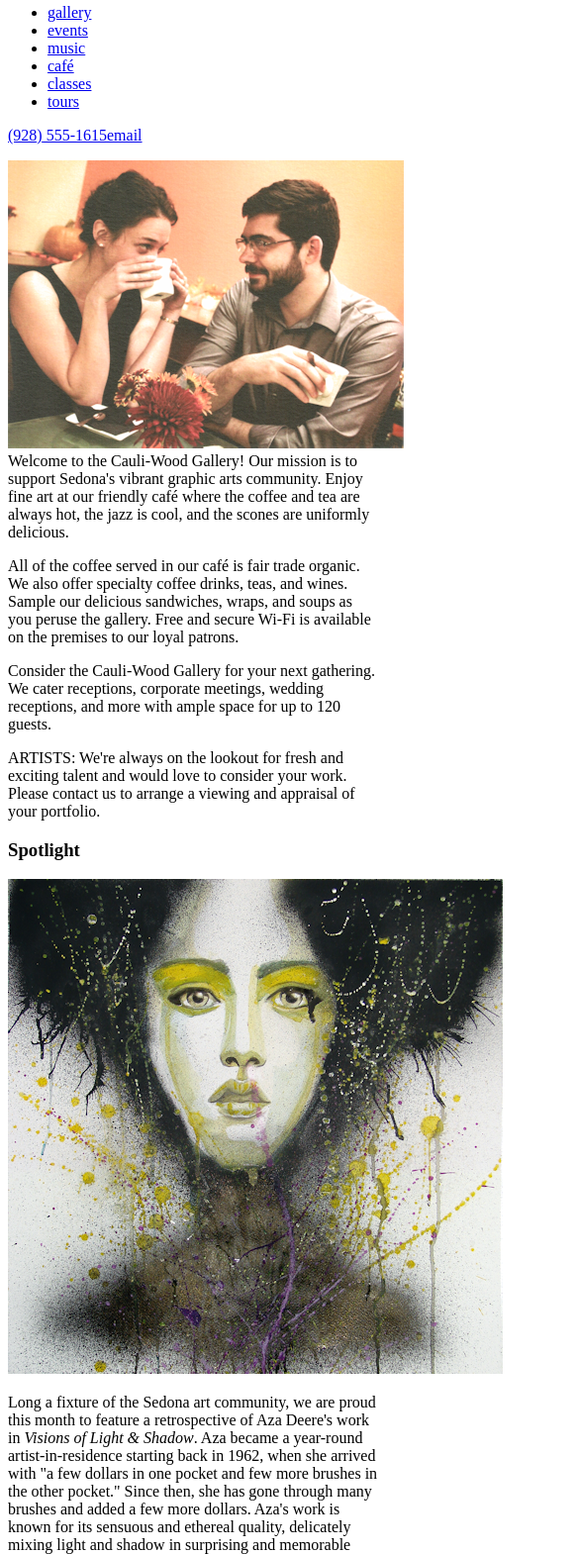
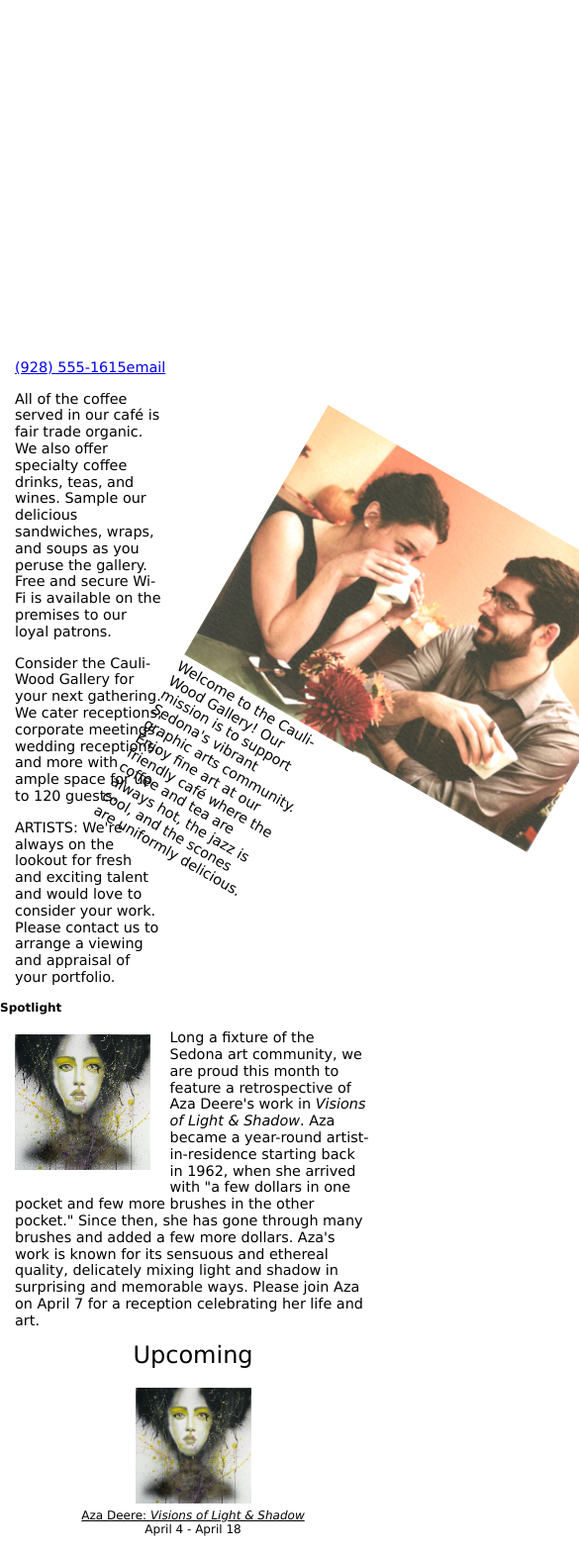
Before and after one commit to SloppyFlipFlop/Unit-3-Part-2---Coding-Assessment, a plain HTML site: page index.html in a window 390 px wide. Shown: the part 124-1694 px from the top of the page at 99% size, 585 px wide, since content can reach past the window. Drawn offline with Linux system fonts and the light colour scheme.

Commit message:
started working, half way there

```diff
--- a/index.html
+++ b/index.html
@@ -12,7 +12,7 @@
     <meta property = "og.description" content="Just a mighty T">
 
     <title>Unit 3 Part 2 - Coding Assessment</title>
-    <link rel='stylesheet' href='designs.css'>
+    <link rel='stylesheet' href='style.css'>
     <link rel='shortcut icon' href='images/MyCustomFavicon.png' type='image/x-icon'>
 </head>
 
@@ -30,19 +30,28 @@
             </ul>
         </nav>
     </header>
+
+
     <article>
-        <p id="links"> <a href="tel:+19285551615">(928) 555-1615</a><a href="mailto:sofiafonte@example.com/cw">email</a>
+        <p id="links"> <a href="tel:+19285551615">
+            (928) 555-1615</a><a href="mailto:sofiafonte@example.com/cw">email</a>
         </p>
-        <p> <img src="images/cw_image07.png" alt="" /> Welcome to the Cauli-Wood Gallery!
+
+        <p>
+            <img src="images/cw_image07.png" alt="" /> Welcome to the Cauli-Wood Gallery!
             Our mission is to support Sedona's vibrant graphic arts community.
             Enjoy fine art at our friendly caf&eacute; where the coffee and tea
             are always hot,
-            the jazz is cool, and the scones are uniformly delicious.</p>
+            the jazz is cool, and the scones are uniformly delicious.
+        </p>
+
         <p>All of the coffee served in our caf&eacute; is fair
             trade organic. We also offer specialty coffee drinks, teas, and
             wines. Sample our delicious sandwiches, wraps, and soups as you peruse
             the gallery. Free and secure Wi-Fi is available on the premises to our
-            loyal patrons.</p>
+            loyal patrons.
+        </p>
+
         <p>Consider the Cauli-Wood Gallery for your next gathering. We cater
             receptions, corporate meetings, wedding receptions, and more with
             ample space for up to 120 guests.</p>
--- a/style.css
+++ b/style.css
@@ -0,0 +1,228 @@
+
+/* =============================================
+Base styles used by All Screens DO NOT EDIT BELOW
+============================================= */
+
+
+:root {
+    --Html-background: (246, 177, 177)
+    --Shadow: (51, 51, 51)
+    --Nav-active: (220, 27, 27)
+    --Spotlight: (171, 171, 171)
+    --Text-background: (211, 211, 211)
+    --Text-color: (111, 111, 111)
+}
+
+article, aside, figcaption, figure,
+footer, header, main, nav, section {
+    display: block;
+}
+
+address, article, aside, blockquote, body, cite,
+div, dl, dt, dd, em, figcaption, figure, footer,
+h1, h2, h3, h4, h5, h6, header, html, img,
+li, main, nav, nav a, ol, p, section, span, ul {
+    margin: 0;
+    padding: 0;
+    border: 0;
+    font-size: 100%;
+    vertical-align: baseline;
+    background: transparent;
+    -webkit-box-sizing: border-box;
+    -moz-box-sizing: border-box;
+    box-sizing: border-box;
+}
+
+body {
+    line-height: 1.2em;
+}
+
+ul, ol {
+    list-style: none;
+}
+
+nav ul {
+    list-style: none;
+    list-style-image: none;
+}
+
+nav a {
+    text-decoration: none;
+}
+
+
+/* =============================================
+Base styles used by All Screens DO NOT EDIT ABOVE
+============================================= */
+
+/* HTML and Body Styles */
+
+@media (max-width: 480px) {
+    html {
+        background-color: var(--Html-background);
+        font-family: Verdana, Geneva, sans-serif;
+        font-size: 12px;
+    }
+
+    body {
+        background: white;
+        max-width: 1024px;
+        margin: auto;
+        box-shadow: var(--Shadow) 10px 10px 25px, var(--Shadow) -10px 10px 25px;
+    }
+
+    header body {
+        background: white;
+        width: 100%;
+    }
+
+    image #logoimage {
+        display: block;
+        width: 100%;
+        max-width: 600px;
+        margin: auto;
+    }
+
+    p {
+        font-size: 1.2rem;
+        line-height: 1.4rem;
+        margin: 15px;
+    }
+    .top ul li {
+        margin: 10px;
+    }
+
+    .top ul li a {
+        color: white;
+        display: block;
+        font-size: 1.2rem;
+        text-align: center;
+        padding-top: 5%;
+        padding-bottom: 5%;
+        padding-left: 0%;
+        padding-right: 0%;
+    }
+
+    .top ul li a:hover {
+        color: var(--Nav-active);
+        text-shadow: 0px 0px 2px black, 0px 0px 15px white;
+    }
+
+    article p:nth-child(2) {
+        float: right;
+        width: 45%;
+        margin-top: 0px;
+        margin-right: 0px;
+        margin-bottom: 120px;
+        margin-left: 50px;
+        transform : rotate(30deg) translateY(30px);
+        box-shadow: var(--Shadow) 10px -10px 30px;
+    }
+
+    section .spotlight {
+        background-color: var(--Spotlight);
+        padding-bottom: 15px;
+        overflow: auto;
+    }
+
+    section h1 .spotlight {
+        font-size: 2.5rem;
+        color: var(--Text-color);
+        box-shadow: white -2px 0px 1px, white -5px 0px 30px;
+        padding-top: 20px;
+        padding-right: 15px;
+        padding-bottom: 10px;
+        padding-left: 0px;
+        text-align: right;
+    }
+
+    .spotlight img {
+        width: 35%;
+        float: left;
+        display: block;
+        margin-top: 20px;
+        margin-right: 20px;
+        margin-bottom: 10px;
+        margin-left: 15px;
+    }
+
+    .spotlight p {
+        margin-bottom: none;
+    }
+
+    aside {
+        background-color: var(--Text-background);
+    }
+
+    aside a {
+        color: var(--Nav-Active);
+    }
+
+    aside h1 {
+        font-size: 2rem;
+        font-weight: normal;
+        justify-content: 0.4rem;
+        text-align: center;
+        margin-top: 20px;
+        margin-right: 0px;
+        margin-bottom: 25px;
+        margin-left: 0px;
+    }
+
+    aside img {
+        display: block;
+        width: 30%;
+        margin: auto;
+        margin-top: 5px;
+        margin-bottom: 5px;
+    }
+
+    dl {
+        text-align: center;
+    }
+
+    footer {
+        width: 100%;
+    }
+
+    dl dd {
+        margin-bottom: 20px;
+    }
+
+    nav #bottom {
+        background-color: var(--Nav-Active);
+        color: var(--Text-Color);
+        padding: 15px;
+        display: flex;
+        flex-direction: row;
+        flex-wrap: nowrap;
+        justify-content: center;
+    }
+
+    #bottom ul li {
+        font-size: 1rem;
+        line-height: 1.8rem;
+    }
+
+    #bottom ul a {
+        color: white;
+    }
+
+    footer p {
+        color: var(--Text-Color);
+        font-size: 0.9rem;
+        text-align: center;
+        background-color: black;
+        margin: none;
+        padding-top: 10px;
+        padding-right: 0px;
+        padding-bottom: 10px;
+        padding-left: 10px;
+    }
+
+    #bottom ul {
+        flex-shrink: inherit;
+        flex-grow: 0;
+        max-width: 150px;
+    }
+}
```
